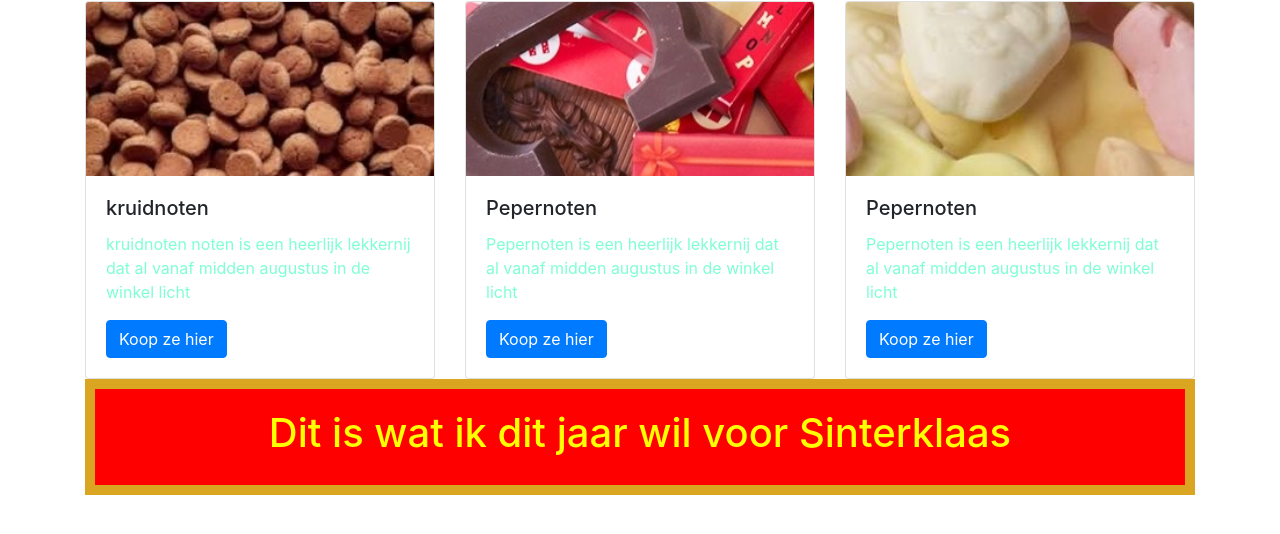
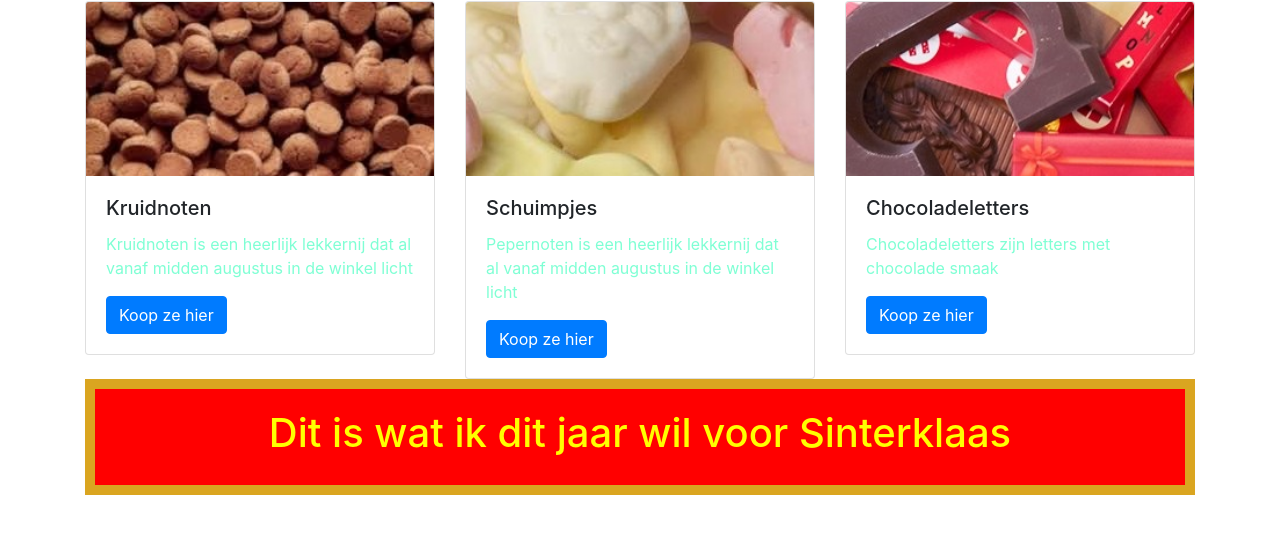
Before and after one commit to JMVD99/Blok-2, a PHP site: page / in a window 1280 px wide. Shown: the part 173-707 px from the top of the page. Run offline with PHP 8.4, Linux system fonts and the light colour scheme.

Commit message:
Versie 1.0.5

```diff
--- a/verlanglijstje.php
+++ b/verlanglijstje.php
@@ -13,19 +13,19 @@ $som = $getal1 + $getal2;
 // echo "<p>De waarde van de tweede variabele is: " . $getal2 . "</p>";
 // echo "<p>De som is: " . $som . "</p>";
 
-$card_image_2 = "./IMG/Chocoladeletters.jpg";
-$card_title_2 = "Pepernoten";
-$card_text_2 = "Pepernoten is een heerlijk lekkernij dat al vanaf midden augustus in de winkel licht";
-$card_btn_2 = "Koop ze hier";
+$chocoladeletter = array("./IMG/Chocoladeletters.jpg",
+                    "Chocoladeletters",
+                    "Chocoladeletters zijn letters met chocolade smaak",
+                    "Koop ze hier");
 
-$card_image_3 = "./IMG/schuimpjes.jpg";
-$card_title_3 = "Pepernoten";
-$card_text_3 = "Pepernoten is een heerlijk lekkernij dat al vanaf midden augustus in de winkel licht";
-$card_btn_3 = "Koop ze hier";
+$schuimpje = array("./IMG/schuimpjes.jpg",
+                    "Schuimpjes",
+                    "Pepernoten is een heerlijk lekkernij dat al vanaf midden augustus in de winkel licht",
+                    "Koop ze hier");
 
 $kruidnoot = array("./IMG/kruidnoten.jfif",
-                    "kruidnoten",
-                    "kruidnoten noten is een heerlijk lekkernij dat al vanaf midden augustus in de winkel licht",
+                    "Kruidnoten",
+                    "Kruidnoten is een heerlijk lekkernij dat al vanaf midden augustus in de winkel licht",
                     "Koop ze hier");
 ?>
 
@@ -42,21 +42,21 @@ $kruidnoot = array("./IMG/kruidnoten.jfif",
     </div>
     <div class="col-4">
         <div class="card">
-            <img src="<?php echo $card_image_2 ?>" class="card-img-top" alt="...">
+            <img src="<?php echo $schuimpje[0] ?>" class="card-img-top" alt="...">
             <div class="card-body">
-                <h5 class="card-title"><?php echo $card_title_2 ?></h5>
-                <p class="card-text"><?php echo $card_text_2 ?></p>
-                <a href="#" class="btn btn-primary"><?php echo $card_btn_2 ?></a>
+                <h5 class="card-title"><?php echo $schuimpje[1] ?></h5>
+                <p class="card-text"><?php echo $schuimpje[2] ?></p>
+                <a href="#" class="btn btn-primary"><?php echo $schuimpje[3] ?></a>
             </div>
         </div>
     </div>
     <div class="col-4">
     <div class="card">
-            <img src="<?php echo $card_image_3 ?>" class="card-img-top" alt="...">
+            <img src="<?php echo $chocoladeletter[0] ?>" class="card-img-top" alt="...">
             <div class="card-body">
-                <h5 class="card-title"><?php echo $card_title_3 ?></h5>
-                <p class="card-text"><?php echo $card_text_3 ?></p>
-                <a href="#" class="btn btn-primary"><?php echo $card_btn_3 ?></a>
+                <h5 class="card-title"><?php echo $chocoladeletter[1] ?></h5>
+                <p class="card-text"><?php echo $chocoladeletter[2] ?></p>
+                <a href="#" class="btn btn-primary"><?php echo $chocoladeletter[3] ?></a>
             </div>
         </div>
     </div>
```
